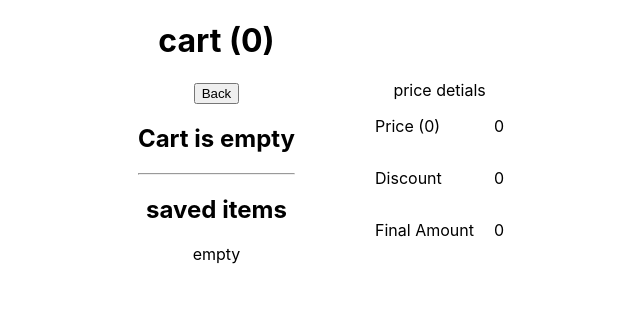
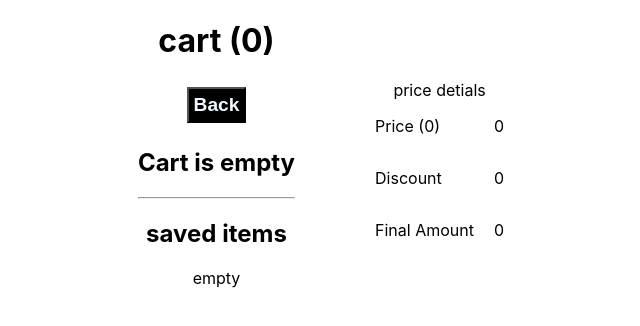
Before and after one commit to BALAJI141031/roc8-sprint-cart-feature, a React (Create React App) app: page /cart in a window 1280 px wide. Shown: the top 326 px of the page, without its empty margins (279-919 px from the left). Built offline with nearby package versions, Linux system fonts and the light colour scheme.

Commit message:
bug:cart

```diff
--- a/src/App.css
+++ b/src/App.css
@@ -1,5 +1,6 @@
 .App {
   text-align: center;
+
 }
 
 .App-logo {
--- a/src/components/cartItem.js
+++ b/src/components/cartItem.js
@@ -22,6 +22,8 @@ function CartItem({cartItem,setSum,setDiscount}) {
    <div className='cart-item'>
             <img src={cartItem.imageUrl}/>
             <p>{cartItem.brand}</p>
+            <p>original price{cartItem.price}</p>
+            <p>Discount:{cartItem.discount}</p>
             <div className='quantity-section'>
                 <button onClick={()=>setCounter({type:"increase"})}>
                 +
@@ -33,13 +35,13 @@ function CartItem({cartItem,setSum,setDiscount}) {
             </div>
             <button onClick={()=>{
                 setSum((prevSum)=>prevSum -counter*cartItem.price)
-                setDiscount((prevDiscount)=>prevDiscount-counter*cartItem.discount)
+                setDiscount((prevDiscount)=>prevDiscount -counter*cartItem.discount)
                 dispatchCart({type:"remove",payload:cartItem.id})}
                 }>Remove</button>
             <button onClick={()=>{
                 dispatchCart({type:"save",payload:cartItem})
-                setDiscount((prevDiscount)=>prevDiscount-cartItem.discount)
-                setSum((prevSum)=>prevSum -cartItem.price)
+                setDiscount((prevDiscount)=>prevDiscount-counter*cartItem.discount)
+                setSum((prevSum)=>prevSum -counter*cartItem.price)
                 }}>Save For Later</button>
         </div>
   )
--- a/src/components/savedItem.js
+++ b/src/components/savedItem.js
@@ -1,6 +1,6 @@
 import React from 'react'
 import {useCart} from '../context.js/cart'
-function SavedItem({savedItem,setSum}) {
+function SavedItem({savedItem,setSum,setDiscount}) {
     const {dispatchCart}=useCart()
   return (
     <div className='cart-item'>
@@ -9,6 +9,8 @@ function SavedItem({savedItem,setSum}) {
         <button onClick={()=>{
             dispatchCart({type:"cart",payload:savedItem,falg:true})
             setSum((prevSum)=>prevSum +savedItem.price)
+            setDiscount((prevDiscount)=>prevDiscount +savedItem.discount)
+
         }
             }>Move TO cart</button>
     </div>
--- a/src/index.css
+++ b/src/index.css
@@ -75,3 +75,17 @@ img{
 .cart-item{
   margin:30px
 }
+
+button{
+  background-color:black;
+  color: aliceblue;
+  padding: 5px;
+  font-size: larger;
+  font-weight:bolder;
+  margin: 5px;
+
+}
+
+button:hover{
+  cursor: pointer;
+}
```
